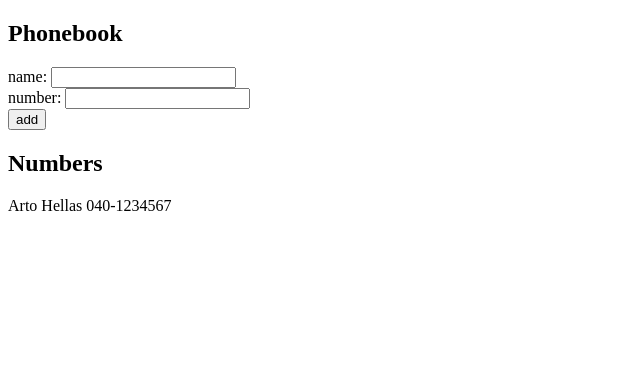
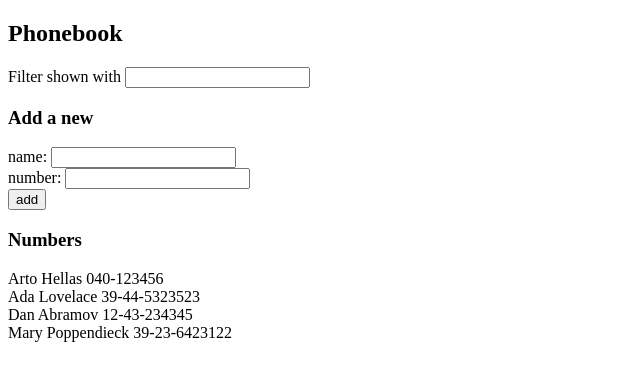
Before and after one commit to MKamui/fullstackopen, a React (Vite) app in the folder part2/: page / in a window 1280 px wide. Shown: the top 380 px of the page, without its empty margins (0-640 px from the left). Built offline with nearby package versions, Linux system fonts and the light colour scheme.

Commit message:
exercise 2.9

```diff
--- a/part2/src/App.jsx
+++ b/part2/src/App.jsx
@@ -2,13 +2,18 @@
 
 const App = () => {
   const [persons, setPersons] = useState([
-    {
-      name: 'Arto Hellas',
-      number: '040-1234567',
-    }
+    { name: 'Arto Hellas', number: '040-123456', id: 1 },
+    { name: 'Ada Lovelace', number: '39-44-5323523', id: 2 },
+    { name: 'Dan Abramov', number: '12-43-234345', id: 3 },
+    { name: 'Mary Poppendieck', number: '39-23-6423122', id: 4 }
   ])
   const [newName, setNewName] = useState('')
   const [newNumber, setNewNumber] = useState('')
+  const [filter, setFilter] = useState('')
+
+  const handleFilter = (event) => {
+    setFilter(event.target.value)
+  }
 
   const handleInputName = (event) => {
     setNewName(event.target.value)
@@ -22,7 +27,8 @@
     event.preventDefault()
     const newPerson = {
       name: newName,
-      number: newNumber
+      number: newNumber,
+      id: persons.length + 1
     }
     persons.find(p => p.name === newName) ?
     alert(`${newName} is already added to phonebook`)
@@ -34,21 +40,25 @@
   return (
     <div>
       <h2>Phonebook</h2>
+      <div>
+        <p>Filter shown with <input onChange={handleFilter} id='inputFilter'/></p>
+      </div>
       <form onSubmit={handleNewName}>
+        <h3>Add a new</h3>
         <div>
           name: <input value={newName} onChange={handleInputName} id='inputName'/>
         </div>
         <div>
-          number: <input value={newNumber} onChange={handleInputNumber} id='inputName'/>
+          number: <input value={newNumber} onChange={handleInputNumber} id='inputNumber'/>
         </div>
         <div>
           <button type="submit">add</button>
         </div>
       </form>
-      <h2>Numbers</h2>
+      <h3>Numbers</h3>
       <div>
-        {persons.map((p =>
-        <div key={p.name}>
+        {persons.filter(n => n.name.toLowerCase().includes(filter.toLowerCase())).map((p =>
+        <div key={p.id}>
         {p.name} {p.number}
         </div>))}
       </div>
```
